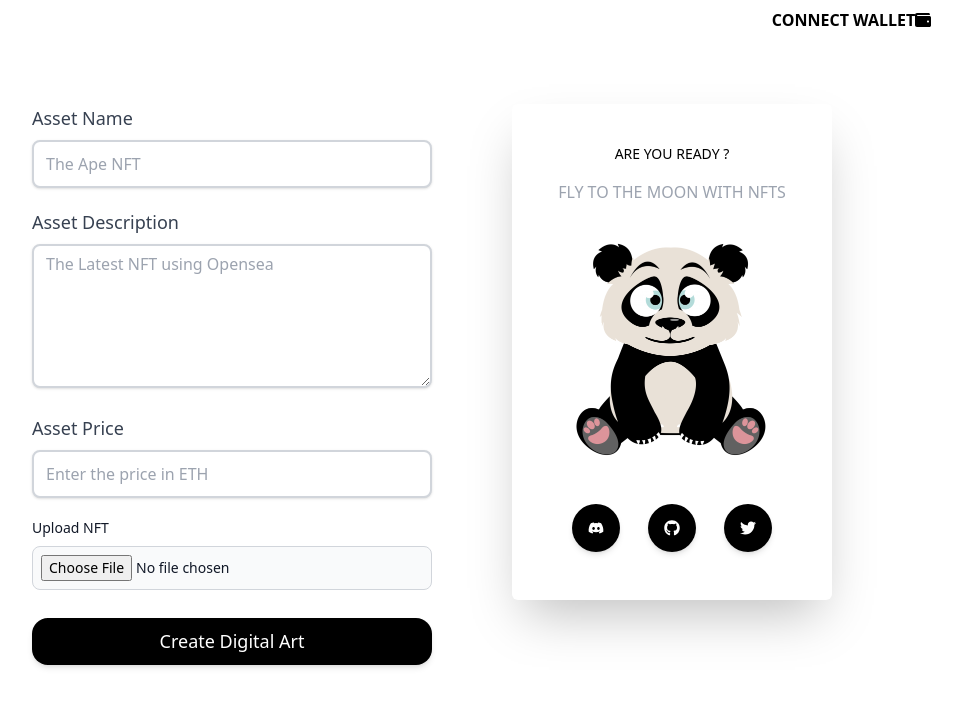
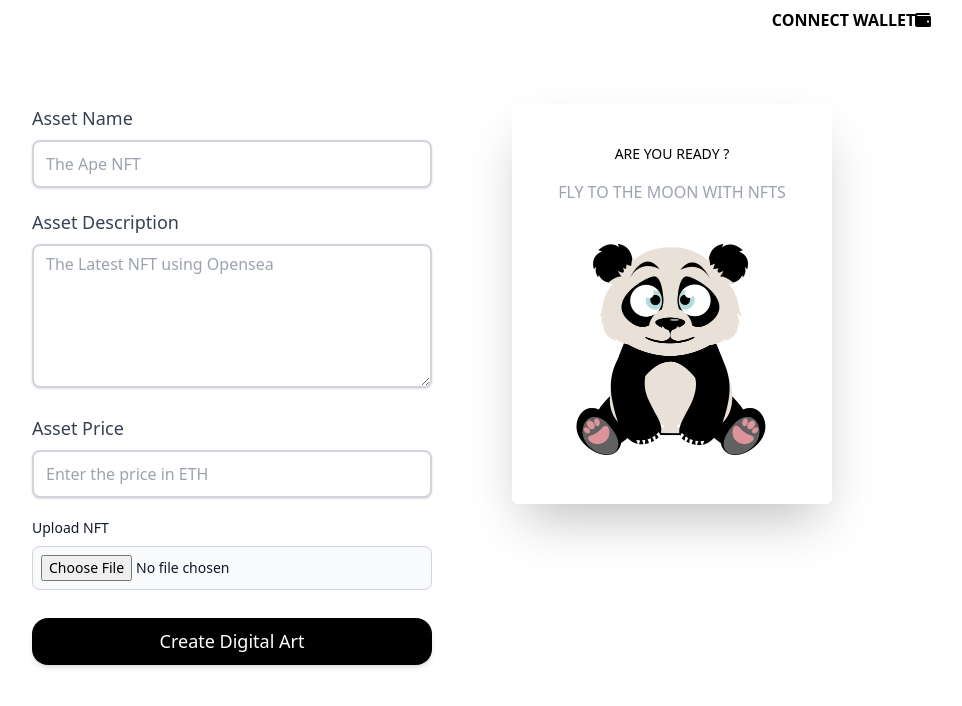
Before and after one commit to sajalshlan/NFT-Marketplace---Build-It-Lumos, a Next.js app in the folder client/: page /forms in a window 1280 px wide. Shown: the top 706 px of the page, without its empty margins (208-1170 px from the left). Built offline with nearby package versions, Linux system fonts and the light colour scheme.

Commit message:
social component

```diff
--- a/client/pages/forms/index.js
+++ b/client/pages/forms/index.js
@@ -1,4 +1,5 @@
 import Image from 'next/image';
+import Social from '../../Components/Social';
 
 export default function form() {
   return (
@@ -83,67 +84,7 @@ export default function form() {
           mt-8"
           />
 
-          <div className="flex justify-center items-center flex-wrap space-x-7 mt-12">
-            {/* <!-- Discord --> */}
-            <button
-              type="button"
-              data-mdb-ripple="true"
-              data-mdb-ripple-color="light"
-              className="inline-block  p-4 mb-2 text-white font-medium text-xs leading-tight uppercase rounded-full shadow-md hover:shadow-lg focus:shadow-lg focus:outline-none focus:ring-0 active:shadow-lg transition duration-150 ease-in-out"
-              style={{ backgroundColor: '#000' }}
-            >
-              <svg
-                xmlns="http://www.w3.org/2000/svg"
-                viewBox="0 0 640 512"
-                className="w-4 h-4"
-              >
-                <path
-                  fill="currentColor"
-                  d="M524.531,69.836a1.5,1.5,0,0,0-.764-.7A485.065,485.065,0,0,0,404.081,32.03a1.816,1.816,0,0,0-1.923.91,337.461,337.461,0,0,0-14.9,30.6,447.848,447.848,0,0,0-134.426,0,309.541,309.541,0,0,0-15.135-30.6,1.89,1.89,0,0,0-1.924-.91A483.689,483.689,0,0,0,116.085,69.137a1.712,1.712,0,0,0-.788.676C39.068,183.651,18.186,294.69,28.43,404.354a2.016,2.016,0,0,0,.765,1.375A487.666,487.666,0,0,0,176.02,479.918a1.9,1.9,0,0,0,2.063-.676A348.2,348.2,0,0,0,208.12,430.4a1.86,1.86,0,0,0-1.019-2.588,321.173,321.173,0,0,1-45.868-21.853,1.885,1.885,0,0,1-.185-3.126c3.082-2.309,6.166-4.711,9.109-7.137a1.819,1.819,0,0,1,1.9-.256c96.229,43.917,200.41,43.917,295.5,0a1.812,1.812,0,0,1,1.924.233c2.944,2.426,6.027,4.851,9.132,7.16a1.884,1.884,0,0,1-.162,3.126,301.407,301.407,0,0,1-45.89,21.83,1.875,1.875,0,0,0-1,2.611,391.055,391.055,0,0,0,30.014,48.815,1.864,1.864,0,0,0,2.063.7A486.048,486.048,0,0,0,610.7,405.729a1.882,1.882,0,0,0,.765-1.352C623.729,277.594,590.933,167.465,524.531,69.836ZM222.491,337.58c-28.972,0-52.844-26.587-52.844-59.239S193.056,219.1,222.491,219.1c29.665,0,53.306,26.82,52.843,59.239C275.334,310.993,251.924,337.58,222.491,337.58Zm195.38,0c-28.971,0-52.843-26.587-52.843-59.239S388.437,219.1,417.871,219.1c29.667,0,53.307,26.82,52.844,59.239C470.715,310.993,447.538,337.58,417.871,337.58Z"
-                />
-              </svg>
-            </button>
-
-            {/* <!-- Github --> */}
-            <button
-              type="button"
-              data-mdb-ripple="true"
-              data-mdb-ripple-color="light"
-              className="inline-block p-4 mb-2 text-white font-medium text-xs leading-tight uppercase rounded-full shadow-md hover:shadow-lg focus:shadow-lg focus:outline-none focus:ring-0 active:shadow-lg transition duration-150 ease-in-out"
-              style={{ backgroundColor: '#000' }}
-            >
-              <svg
-                xmlns="http://www.w3.org/2000/svg"
-                viewBox="0 0 496 512"
-                className="w-4 h-4"
-              >
-                <path
-                  fill="currentColor"
-                  d="M165.9 397.4c0 2-2.3 3.6-5.2 3.6-3.3.3-5.6-1.3-5.6-3.6 0-2 2.3-3.6 5.2-3.6 3-.3 5.6 1.3 5.6 3.6zm-31.1-4.5c-.7 2 1.3 4.3 4.3 4.9 2.6 1 5.6 0 6.2-2s-1.3-4.3-4.3-5.2c-2.6-.7-5.5.3-6.2 2.3zm44.2-1.7c-2.9.7-4.9 2.6-4.6 4.9.3 2 2.9 3.3 5.9 2.6 2.9-.7 4.9-2.6 4.6-4.6-.3-1.9-3-3.2-5.9-2.9zM244.8 8C106.1 8 0 113.3 0 252c0 110.9 69.8 205.8 169.5 239.2 12.8 2.3 17.3-5.6 17.3-12.1 0-6.2-.3-40.4-.3-61.4 0 0-70 15-84.7-29.8 0 0-11.4-29.1-27.8-36.6 0 0-22.9-15.7 1.6-15.4 0 0 24.9 2 38.6 25.8 21.9 38.6 58.6 27.5 72.9 20.9 2.3-16 8.8-27.1 16-33.7-55.9-6.2-112.3-14.3-112.3-110.5 0-27.5 7.6-41.3 23.6-58.9-2.6-6.5-11.1-33.3 2.6-67.9 20.9-6.5 69 27 69 27 20-5.6 41.5-8.5 62.8-8.5s42.8 2.9 62.8 8.5c0 0 48.1-33.6 69-27 13.7 34.7 5.2 61.4 2.6 67.9 16 17.7 25.8 31.5 25.8 58.9 0 96.5-58.9 104.2-114.8 110.5 9.2 7.9 17 22.9 17 46.4 0 33.7-.3 75.4-.3 83.6 0 6.5 4.6 14.4 17.3 12.1C428.2 457.8 496 362.9 496 252 496 113.3 383.5 8 244.8 8zM97.2 352.9c-1.3 1-1 3.3.7 5.2 1.6 1.6 3.9 2.3 5.2 1 1.3-1 1-3.3-.7-5.2-1.6-1.6-3.9-2.3-5.2-1zm-10.8-8.1c-.7 1.3.3 2.9 2.3 3.9 1.6 1 3.6.7 4.3-.7.7-1.3-.3-2.9-2.3-3.9-2-.6-3.6-.3-4.3.7zm32.4 35.6c-1.6 1.3-1 4.3 1.3 6.2 2.3 2.3 5.2 2.6 6.5 1 1.3-1.3.7-4.3-1.3-6.2-2.2-2.3-5.2-2.6-6.5-1zm-11.4-14.7c-1.6 1-1.6 3.6 0 5.9 1.6 2.3 4.3 3.3 5.6 2.3 1.6-1.3 1.6-3.9 0-6.2-1.4-2.3-4-3.3-5.6-2z"
-                />
-              </svg>
-            </button>
-
-            {/* <!-- Twitter --> */}
-            <button
-              type="button"
-              data-mdb-ripple="true"
-              data-mdb-ripple-color="light"
-              className="inline-block p-4 mb-2 text-white font-medium text-xs leading-tight uppercase rounded-full shadow-md hover:shadow-lg focus:shadow-lg focus:outline-none focus:ring-0 active:shadow-lg transition duration-150 ease-in-out"
-              style={{ backgroundColor: '#000' }}
-            >
-              <svg
-                xmlns="http://www.w3.org/2000/svg"
-                viewBox="0 0 512 512"
-                className="w-4 h-4"
-              >
-                <path
-                  fill="currentColor"
-                  d="M459.37 151.716c.325 4.548.325 9.097.325 13.645 0 138.72-105.583 298.558-298.558 298.558-59.452 0-114.68-17.219-161.137-47.106 8.447.974 16.568 1.299 25.34 1.299 49.055 0 94.213-16.568 130.274-44.832-46.132-.975-84.792-31.188-98.112-72.772 6.498.974 12.995 1.624 19.818 1.624 9.421 0 18.843-1.3 27.614-3.573-48.081-9.747-84.143-51.98-84.143-102.985v-1.299c13.969 7.797 30.214 12.67 47.431 13.319-28.264-18.843-46.781-51.005-46.781-87.391 0-19.492 5.197-37.36 14.294-52.954 51.655 63.675 129.3 105.258 216.365 109.807-1.624-7.797-2.599-15.918-2.599-24.04 0-57.828 46.782-104.934 104.934-104.934 30.213 0 57.502 12.67 76.67 33.137 23.715-4.548 46.456-13.32 66.599-25.34-7.798 24.366-24.366 44.833-46.132 57.827 21.117-2.273 41.584-8.122 60.426-16.243-14.292 20.791-32.161 39.308-52.628 54.253z"
-                />
-              </svg>
-            </button>
-          </div>
+          <Social />
         </div>
       </div>
     </>
```
